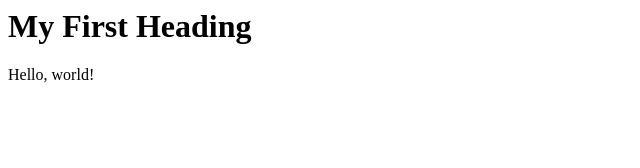
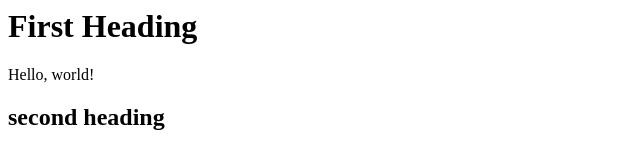
Before and after one commit to Eric-christianson-1/MyHTML, a plain HTML site: page index.html in a window 1280 px wide. Shown: the whole page, without its empty margins (0-640 px from the left). Drawn offline with Linux system fonts and the light colour scheme.

Commit message:
Update index.html

```diff
--- a/index.html
+++ b/index.html
@@ -3,7 +3,8 @@
   <title> test </title>
   </head>
   <body>
-<h1> My First Heading </h1>
+  <h1> First Heading </h1>
   <p> Hello, world! </p>
+  <h2> second heading </h2>
   </body>
 </html>
```
Lines whose indentation alone changed are shown as unchanged.
